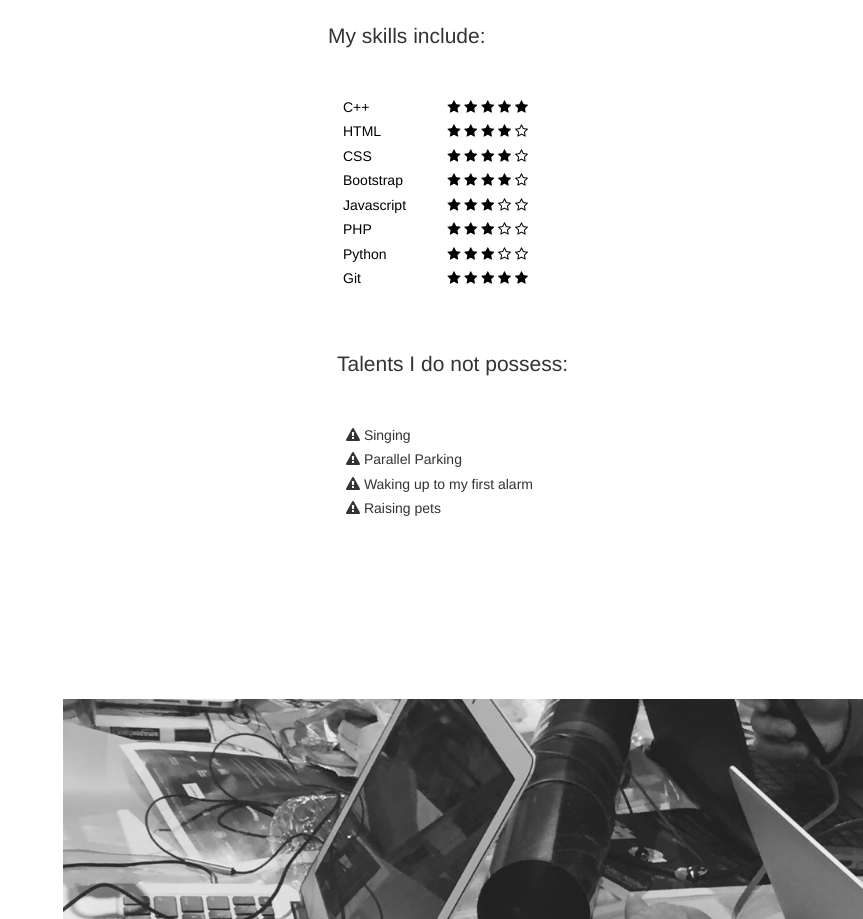
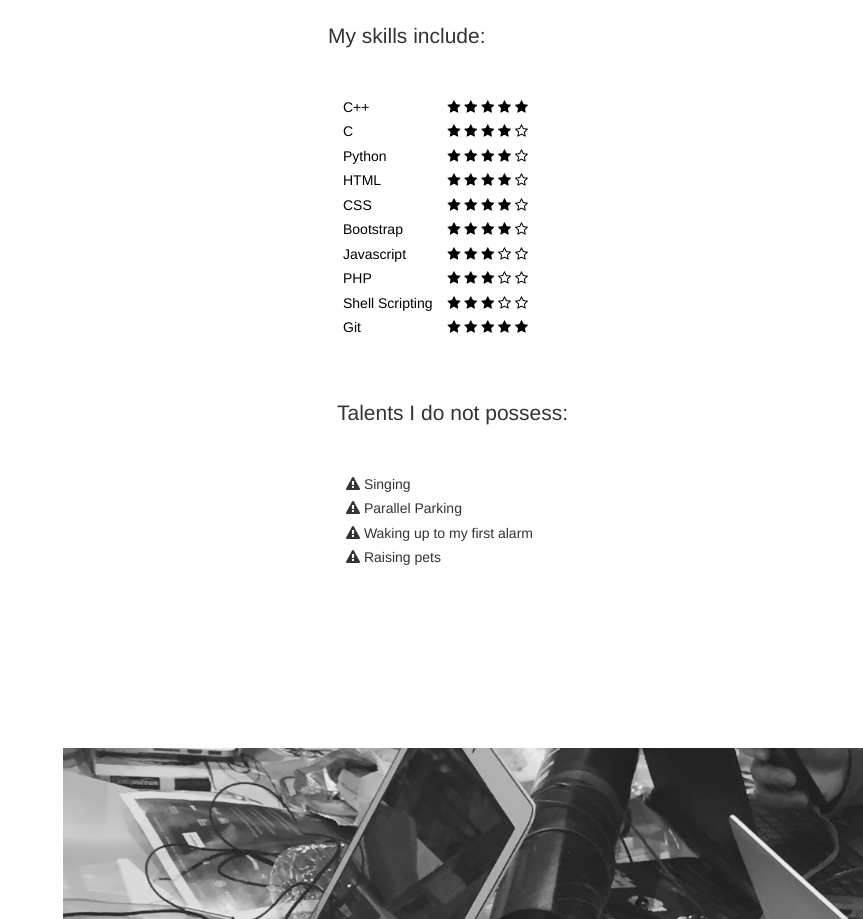
Before and after one commit to roslynlu/roslynlu.github.io, a plain HTML site: page index.html in a window 1280 px wide. Shown: the part 1416-2335 px from the top of the page, without its empty margins (417-1280 px from the left). Drawn offline with Linux system fonts and the light colour scheme; a web font is replaced by a local one.

Commit message:
updated skills

```diff
--- a/index.html
+++ b/index.html
@@ -157,6 +157,30 @@
 										</li>
 										<li>
 											<div class="stars">
+												<span class="skill-name">C</span>
+												<span class="skill-rank">
+													<i class="fa fa-star"></i>
+													<i class="fa fa-star"></i>
+													<i class="fa fa-star"></i>
+													<i class="fa fa-star"></i>
+													<i class="fa fa-star-o"></i>
+												</span>
+											</div>
+										</li>
+										<li>
+											<div class="stars">
+												<span class="skill-name">Python</span>
+												<span class="skill-rank">
+													<i class="fa fa-star"></i>
+													<i class="fa fa-star"></i>
+													<i class="fa fa-star"></i>
+													<i class="fa fa-star"></i>
+													<i class="fa fa-star-o"></i>
+												</span>
+											</div>
+										</li>
+										<li>
+											<div class="stars">
 												<span class="skill-name">HTML</span>
 												<span class="skill-rank">
 													<i class="fa fa-star"></i>
@@ -217,7 +241,7 @@
 										</li>
 										<li>
 											<div class="stars">
-												<span class="skill-name">Python</span>
+												<span class="skill-name">Shell Scripting</span>
 												<span class="skill-rank">
 													<i class="fa fa-star"></i>
 													<i class="fa fa-star"></i>
```
